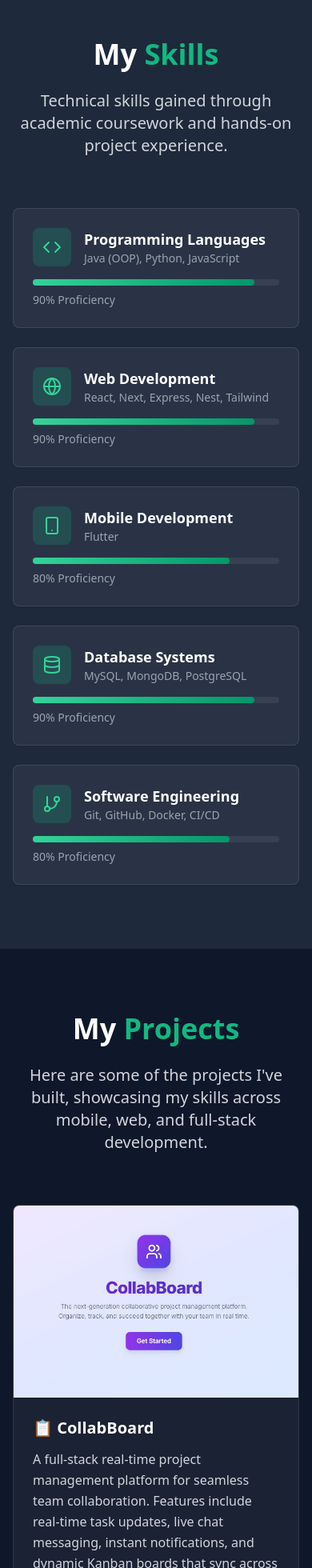
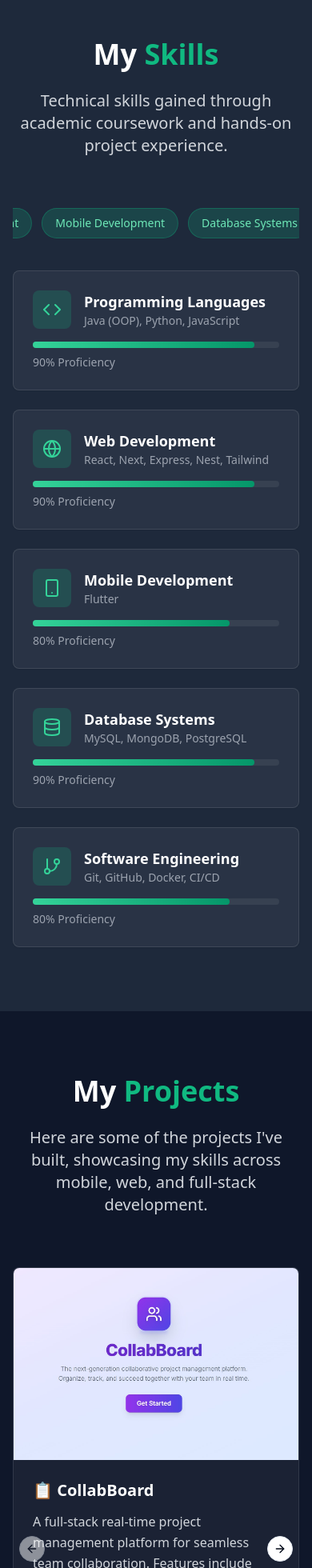
Before and after one commit to Bisrat-19/portfolio, a Next.js app: page / in a window 390 px wide. Shown: the part 2404-4364 px from the top of the page at 80% size. Built offline with nearby package versions, Linux system fonts and the light colour scheme.

Commit message:
feat: new feature

```diff
--- a/app/components/projects.tsx
+++ b/app/components/projects.tsx
@@ -4,6 +4,7 @@ import { useEffect, useRef, useState } from "react"
 import { Card, CardContent } from "@/components/ui/card"
 import { Button } from "@/components/ui/button"
 import { ExternalLink, Github } from "lucide-react"
+import { Carousel, CarouselContent, CarouselItem, CarouselNext, CarouselPrevious } from "@/components/ui/carousel"
 
 export function Projects() {
   const [isVisible, setIsVisible] = useState(false)
@@ -91,26 +92,80 @@ export function Projects() {
           </p>
         </div>
 
-        <div className="grid md:grid-cols-2 gap-8">
+        {/* Mobile: swipeable carousel */}
+        <div className="md:hidden">
+          <Carousel className="relative">
+            <CarouselContent>
+              {projects.map((project, index) => (
+                <CarouselItem key={project.title}>
+                  <Card
+                    className={`bg-white/5 border-white/10 overflow-hidden transition-all duration-1000 delay-${index * 200} hover:bg-white/10 group ${
+                      isVisible ? "opacity-100 translate-y-0" : "opacity-0 translate-y-10"
+                    }`}
+                  >
+                    <div className="relative overflow-hidden">
+                      <img
+                        src={project.image || "/placeholder.svg"}
+                        alt={project.title}
+                        className="w-full h-60 object-cover transition-transform duration-300 group-hover:scale-110"
+                      />
+                      <div className="absolute inset-0 bg-gradient-to-t from-black/50 to-transparent opacity-0 group-hover:opacity-100 transition-opacity duration-300" />
+                    </div>
+                    <CardContent className="p-6">
+                      <h3 className="text-xl font-semibold text-white mb-3">{project.title}</h3>
+                      <p className="text-gray-300 mb-4 leading-relaxed">{project.description}</p>
+                      <div className="flex flex-wrap gap-2 mb-6">
+                        {project.tech.map((tech) => (
+                          <span key={tech} className="px-3 py-1 bg-emerald-500/20 text-emerald-300 rounded-full text-sm">
+                            {tech}
+                          </span>
+                        ))}
+                      </div>
+                      <div className="flex space-x-4">
+                        <a href={project.github} target="_blank" rel="noopener noreferrer">
+                          <Button variant="outline" size="sm" className="bg-white/10 border-white/20 text-white hover:bg-emerald-500/20 hover:border-emerald-500/50">
+                            <Github className="h-4 w-4 mr-2" />
+                            Code
+                          </Button>
+                        </a>
+                        <a href={project.live} target="_blank" rel="noopener noreferrer">
+                          <Button variant="outline" size="sm" className="bg-white/10 border-white/20 text-white hover:bg-emerald-500/20 hover:border-emerald-500/50">
+                            <ExternalLink className="h-4 w-4 mr-2" />
+                            Live Demo
+                          </Button>
+                        </a>
+                      </div>
+                    </CardContent>
+                  </Card>
+                </CarouselItem>
+              ))}
+            </CarouselContent>
+            <CarouselPrevious className="left-2 top-1/2 -translate-y-1/2" />
+            <CarouselNext className="right-2 top-1/2 -translate-y-1/2" />
+          </Carousel>
+        </div>
+
+        {/* Desktop: grid with subtle 3D tilt */}
+        <div className="hidden md:grid md:grid-cols-2 gap-8 perspective-[1200px]">
           {projects.map((project, index) => (
             <Card
               key={project.title}
-              className={`bg-white/5 border-white/10 overflow-hidden transition-all duration-1000 delay-${index * 200} hover:bg-white/10 hover:scale-105 group ${
+              className={`bg-white/5 border-white/10 overflow-hidden transition-all duration-700 delay-${index * 150} hover:bg-white/10 group ${
                 isVisible ? "opacity-100 translate-y-0" : "opacity-0 translate-y-10"
               }`}
+              style={{ transformStyle: "preserve-3d" }}
             >
-              <div className="relative overflow-hidden">
+              <div className="relative overflow-hidden will-change-transform group-hover:[transform:rotateX(6deg)_rotateY(-6deg)_translateZ(6px)] transition-transform duration-500">
                 <img
                   src={project.image || "/placeholder.svg"}
                   alt={project.title}
-                  className="w-full h-60 object-cover transition-transform duration-300 group-hover:scale-110"
+                  className="w-full h-60 object-cover transition-transform duration-500 group-hover:scale-110"
                 />
                 <div className="absolute inset-0 bg-gradient-to-t from-black/50 to-transparent opacity-0 group-hover:opacity-100 transition-opacity duration-300" />
               </div>
               <CardContent className="p-6">
                 <h3 className="text-xl font-semibold text-white mb-3">{project.title}</h3>
                 <p className="text-gray-300 mb-4 leading-relaxed">{project.description}</p>
-
                 <div className="flex flex-wrap gap-2 mb-6">
                   {project.tech.map((tech) => (
                     <span key={tech} className="px-3 py-1 bg-emerald-500/20 text-emerald-300 rounded-full text-sm">
@@ -118,24 +173,15 @@ export function Projects() {
                     </span>
                   ))}
                 </div>
-
                 <div className="flex space-x-4">
                   <a href={project.github} target="_blank" rel="noopener noreferrer">
-                    <Button
-                      variant="outline"
-                      size="sm"
-                      className="bg-white/10 border-white/20 text-white hover:bg-emerald-500/20 hover:border-emerald-500/50"
-                    >
+                    <Button variant="outline" size="sm" className="bg-white/10 border-white/20 text-white hover:bg-emerald-500/20 hover:border-emerald-500/50">
                       <Github className="h-4 w-4 mr-2" />
                       Code
                     </Button>
                   </a>
                   <a href={project.live} target="_blank" rel="noopener noreferrer">
-                    <Button
-                      variant="outline"
-                      size="sm"
-                      className="bg-white/10 border-white/20 text-white hover:bg-emerald-500/20 hover:border-emerald-500/50"
-                    >
+                    <Button variant="outline" size="sm" className="bg-white/10 border-white/20 text-white hover:bg-emerald-500/20 hover:border-emerald-500/50">
                       <ExternalLink className="h-4 w-4 mr-2" />
                       Live Demo
                     </Button>
--- a/app/components/skills.tsx
+++ b/app/components/skills.tsx
@@ -74,6 +74,17 @@ export function Skills() {
           </p>
         </div>
 
+        {/* Mobile marquee pills */}
+        <div className={`md:hidden overflow-hidden mb-10 ${isVisible ? "opacity-100" : "opacity-0"}`}>
+          <div className="marquee gap-3">
+            {[...skills, ...skills].map((skill) => (
+              <span key={`${skill.name}-${Math.random()}`} className="px-4 py-2 bg-emerald-500/20 text-emerald-300 rounded-full text-sm border border-emerald-500/30">
+                {skill.name}
+              </span>
+            ))}
+          </div>
+        </div>
+
         <div className="grid md:grid-cols-2 lg:grid-cols-3 gap-6">
           {skills.map((skill, index) => (
             <Card
--- a/app/globals.css
+++ b/app/globals.css
@@ -101,3 +101,48 @@
 html {
   scroll-behavior: smooth;
 }
+
+/* Marquee animation for mobile skill badges */
+@keyframes marquee {
+  0% {
+    transform: translateX(0);
+  }
+  100% {
+    transform: translateX(-50%);
+  }
+}
+
+.marquee {
+  display: inline-flex;
+  white-space: nowrap;
+  animation: marquee 18s linear infinite;
+}
+
+/* Soft floating/morphing blob for About section */
+@keyframes blob-float {
+  0% {
+    transform: translate(0px, 0px) scale(1);
+    border-radius: 40% 60% 65% 35% / 40% 35% 65% 60%;
+  }
+  33% {
+    transform: translate(10px, -20px) scale(1.05);
+    border-radius: 60% 40% 45% 55% / 55% 60% 40% 45%;
+  }
+  66% {
+    transform: translate(-15px, 10px) scale(0.98);
+    border-radius: 55% 45% 60% 40% / 50% 45% 55% 50%;
+  }
+  100% {
+    transform: translate(0px, 0px) scale(1);
+    border-radius: 40% 60% 65% 35% / 40% 35% 65% 60%;
+  }
+}
+
+.blob {
+  position: absolute;
+  width: 22rem;
+  height: 22rem;
+  filter: blur(40px);
+  opacity: 0.25;
+  animation: blob-float 12s ease-in-out infinite;
+}
```
